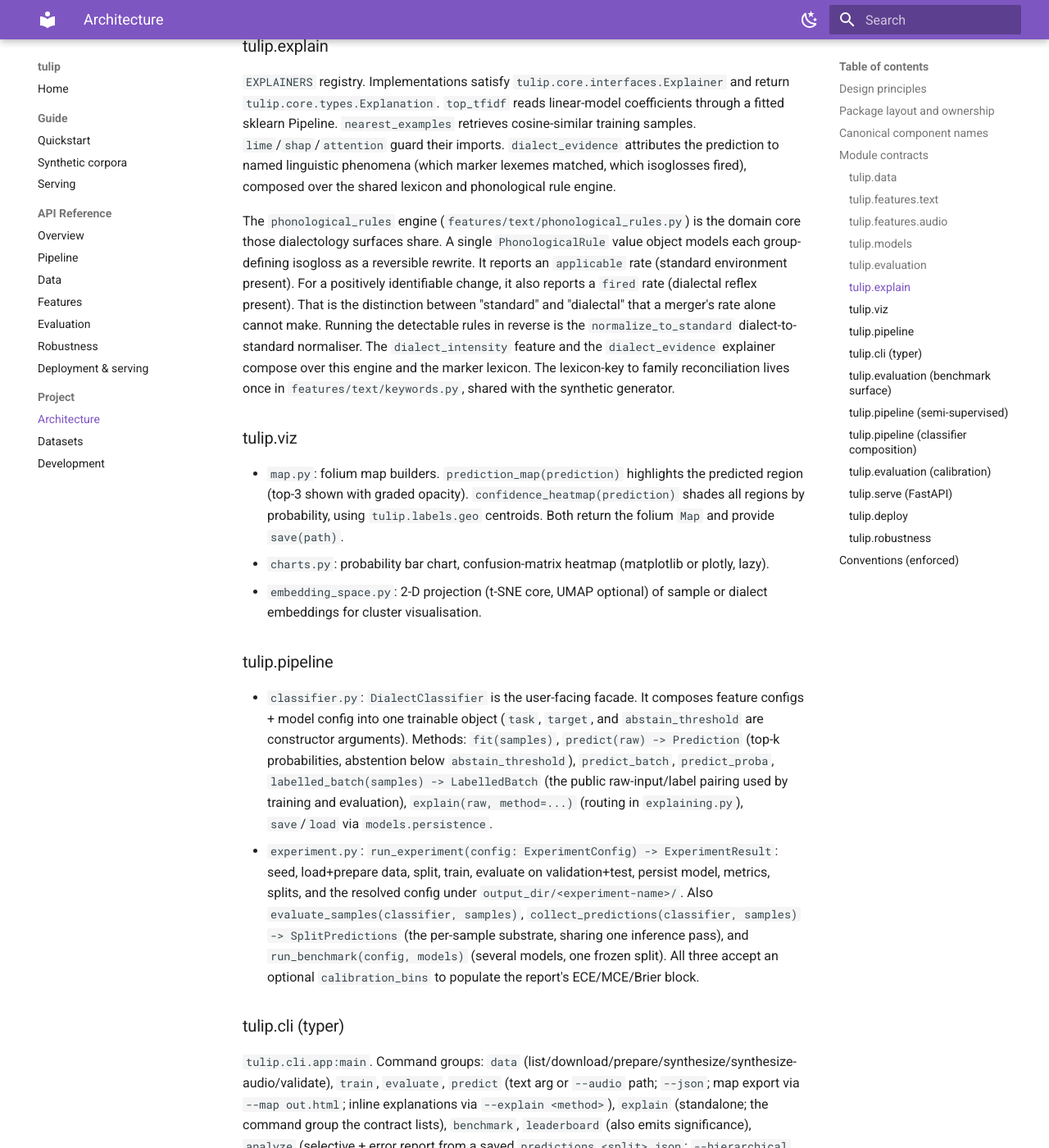
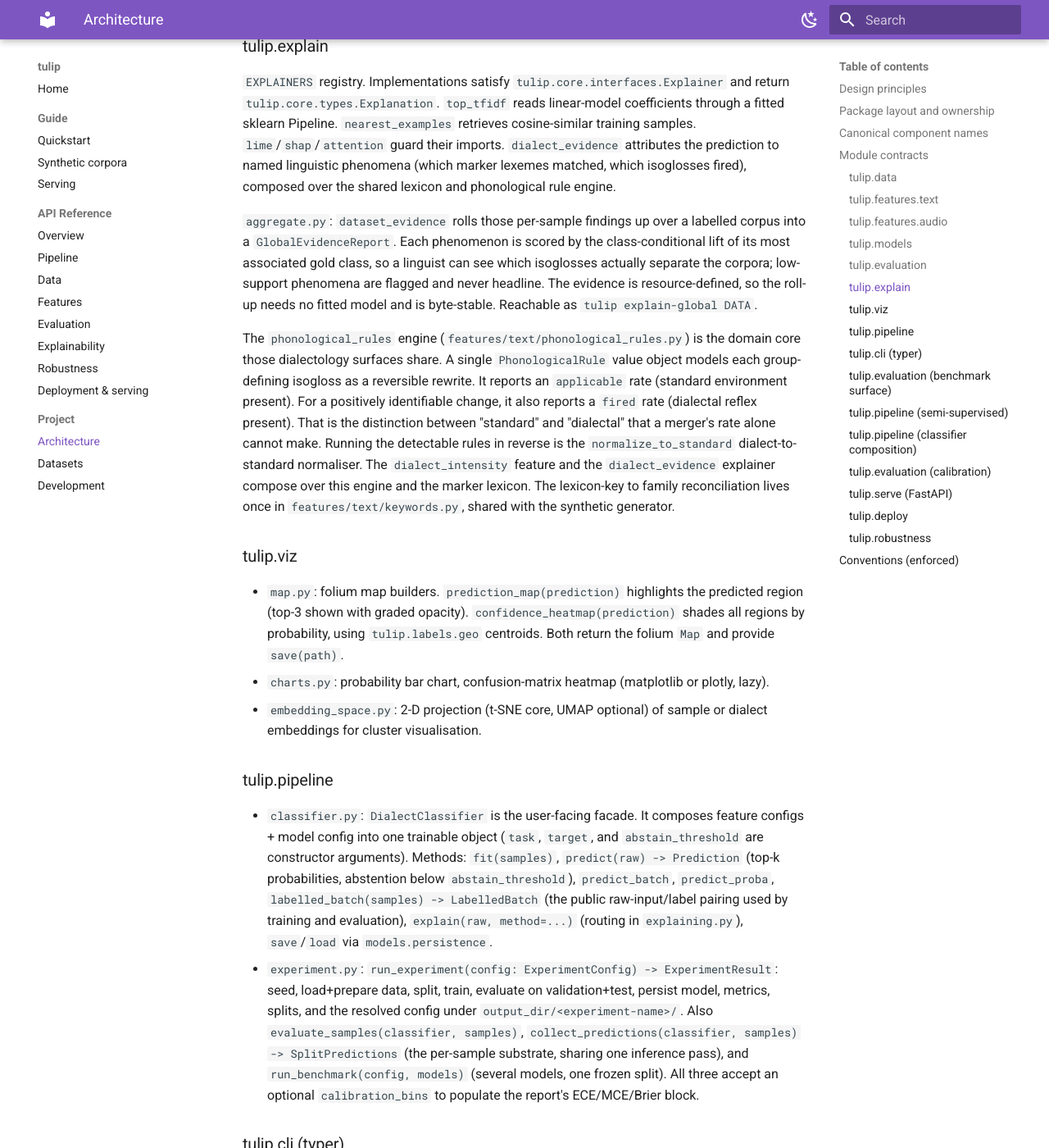
Before and after one commit to Canon-Regularis/tulip, an MkDocs documentation site: the page built from docs/architecture.md, in a window 1280 px wide and 1400 px high, scrolled down 5023 px. Shown: the whole window at 82% size. Built offline with MkDocs 1.6.1 and Material for MkDocs 9.7.7, drawn with Linux system fonts in a browser that asks for light colours; some of the changed text lies outside the part shown.

Commit message:
docs(reference): document explainability and the evidence roll-up

```diff
--- a/docs/architecture.md
+++ b/docs/architecture.md
@@ -221,6 +221,13 @@ cosine-similar training samples. `lime`/`shap`/`attention` guard their imports.
 (which marker lexemes matched, which isoglosses fired), composed over the shared
 lexicon and phonological rule engine.
 
+`aggregate.py`: `dataset_evidence` rolls those per-sample findings up over a
+labelled corpus into a `GlobalEvidenceReport`. Each phenomenon is scored by the
+class-conditional lift of its most associated gold class, so a linguist can see
+which isoglosses actually separate the corpora; low-support phenomena are flagged
+and never headline. The evidence is resource-defined, so the roll-up needs no
+fitted model and is byte-stable. Reachable as `tulip explain-global DATA`.
+
 The `phonological_rules` engine (`features/text/phonological_rules.py`) is the
 domain core those dialectology surfaces share. A single `PhonologicalRule` value
 object models each group-defining isogloss as a reversible rewrite. It reports an
@@ -269,7 +276,9 @@ marker lexicon. The lexicon-key to family reconciliation lives once in
 (list/download/prepare/synthesize/synthesize-audio/validate), `train`,
 `evaluate`, `predict` (text arg or `--audio` path; `--json`; map export via
 `--map out.html`; inline explanations via `--explain <method>`), `explain`
-(standalone; the command group the contract lists), `benchmark`, `leaderboard`
+(standalone; the command group the contract lists), `explain-global`
+(corpus-level dialect-evidence roll-up ranked by class-conditional lift),
+`benchmark`, `leaderboard`
 (also emits significance), `analyze` (selective + error report from a saved
 `predictions_<split>.json`; `--hierarchical` adds family/dialect partial credit,
 `--power` the minimum detectable effect, `--fairness` the worst-versus-best
--- a/mkdocs.yml
+++ b/mkdocs.yml
@@ -58,6 +58,7 @@ nav:
       - Data: reference/data.md
       - Features: reference/features.md
       - Evaluation: reference/evaluation.md
+      - Explainability: reference/explain.md
       - Robustness: reference/robustness.md
       - Deployment &amp; serving: reference/deploy.md
   - Project:
```
Also changed, not shown: docs/reference/explain.md (added, +42 -0 lines).
